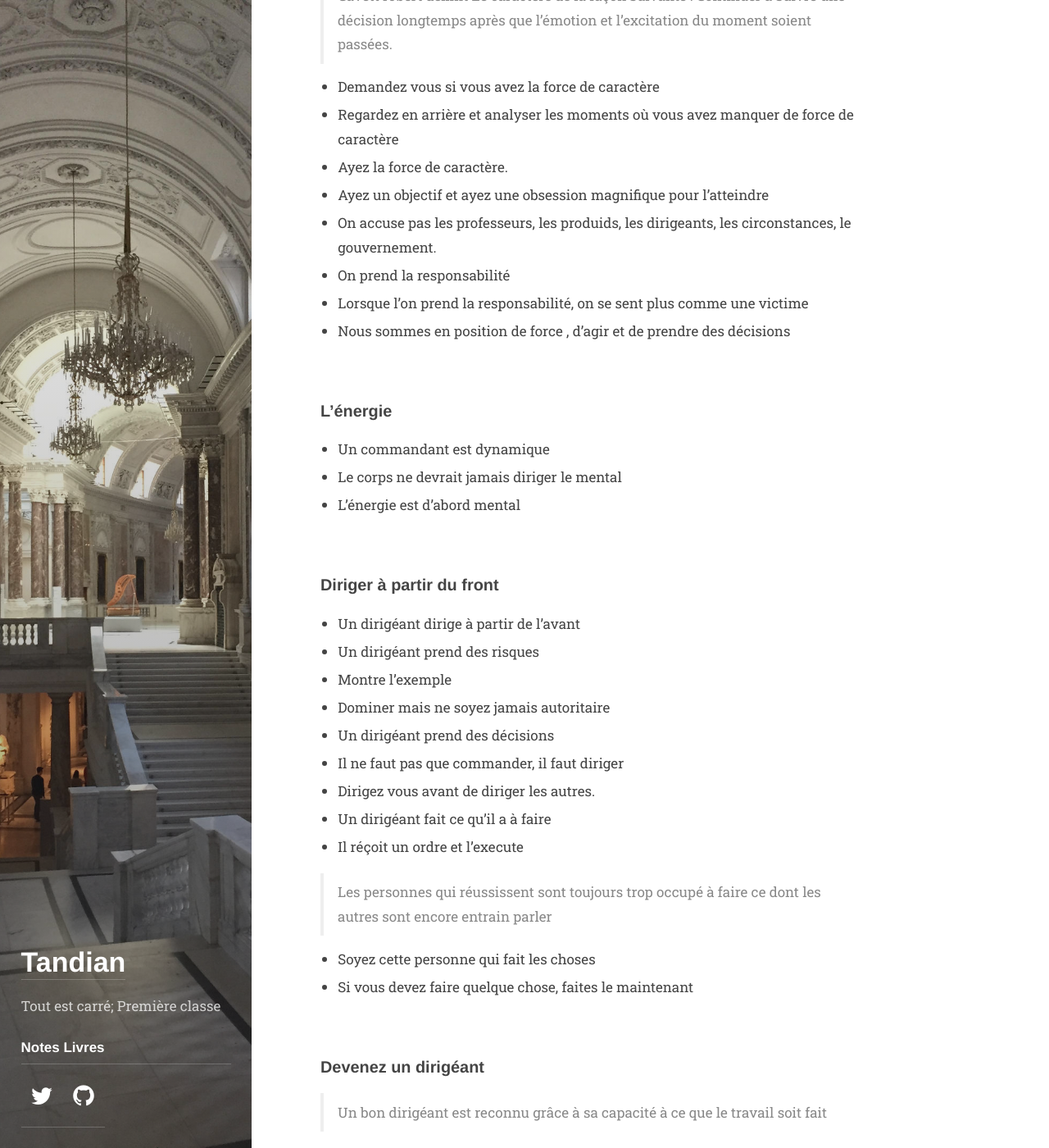
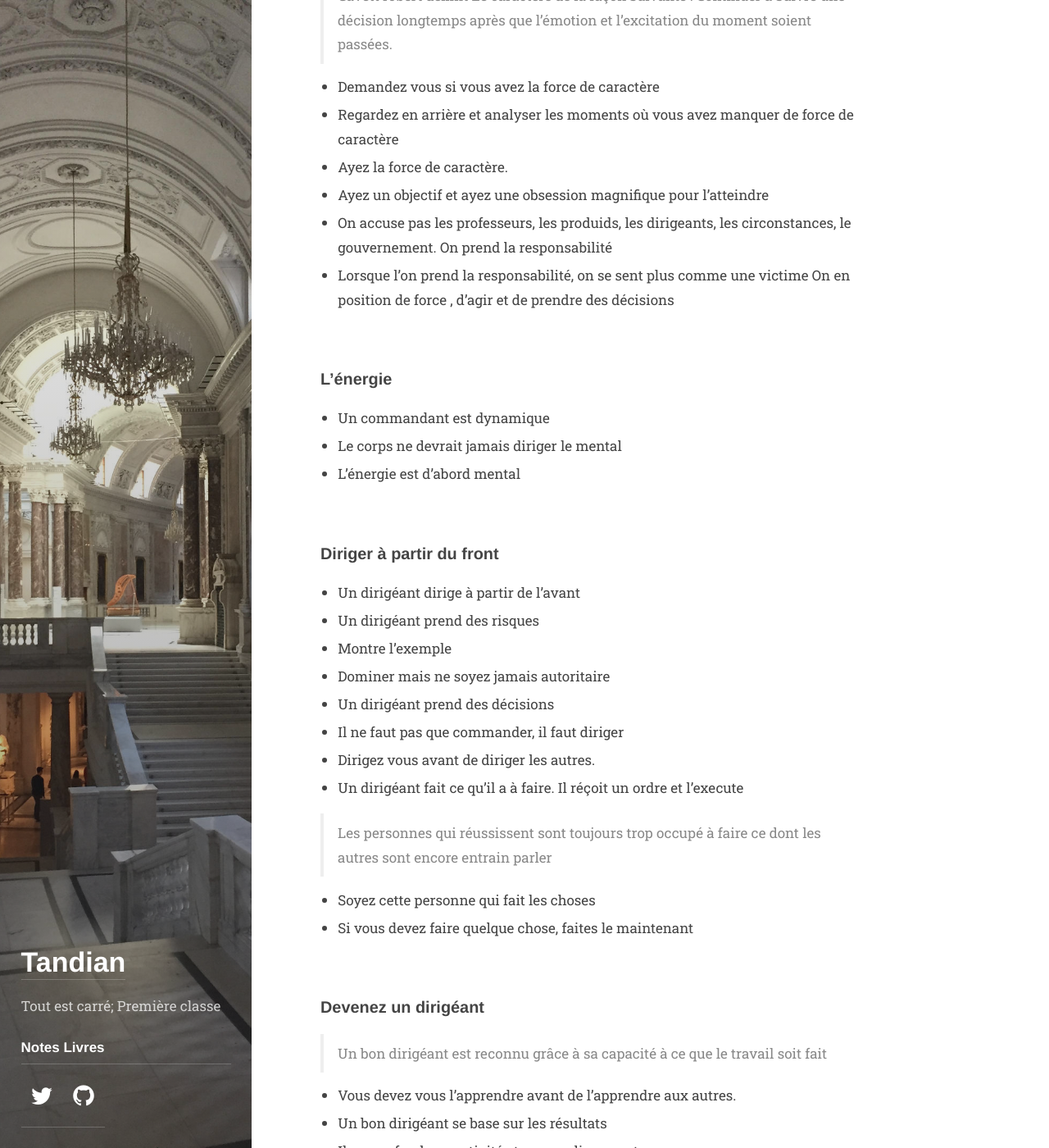
Before and after one commit to abdoulaye-tnd/tandian, a Jekyll site: the page built from books/artdediriger.md, in a window 1280 px wide and 1400 px high, scrolled down 2158 px. Shown: the whole window at 82% size. Built offline with Jekyll 4.4.1, drawn with Linux system fonts in a browser that asks for light colours; some web fonts are replaced.

Commit message:
Update artdediriger.md

```diff
--- a/books/artdediriger.md
+++ b/books/artdediriger.md
@@ -70,9 +70,9 @@ Continuer à suivre une décision longtemps après que l'émotion et l'excitatio
 - Ayez la force de caractère.
 - Ayez un objectif et ayez une obsession magnifique pour l'atteindre
 - On accuse pas les professeurs, les produids, les dirigeants, les circonstances, le gouvernement.
-- On prend la responsabilité
+  On prend la responsabilité
 - Lorsque l'on prend la responsabilité, on se sent plus comme une victime
-- Nous sommes en position de force , d'agir et de prendre des décisions
+  On en position de force , d'agir et de prendre des décisions
 
 ### L'énergie
 
@@ -89,8 +89,7 @@ Continuer à suivre une décision longtemps après que l'émotion et l'excitatio
 - Un dirigéant prend des décisions
 - Il ne faut pas que commander, il faut diriger
 - Dirigez vous avant de diriger les autres.
-- Un dirigéant fait ce qu'il a à faire
-- Il réçoit un ordre et l'execute
+- Un dirigéant fait ce qu'il a à faire. Il réçoit un ordre et l'execute
 
 > Les personnes qui réussissent sont toujours trop occupé à faire ce dont les autres sont encore entrain parler
 
```
